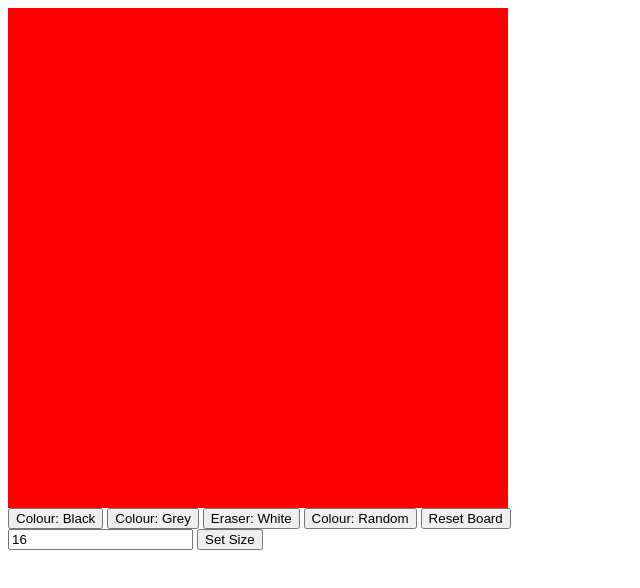
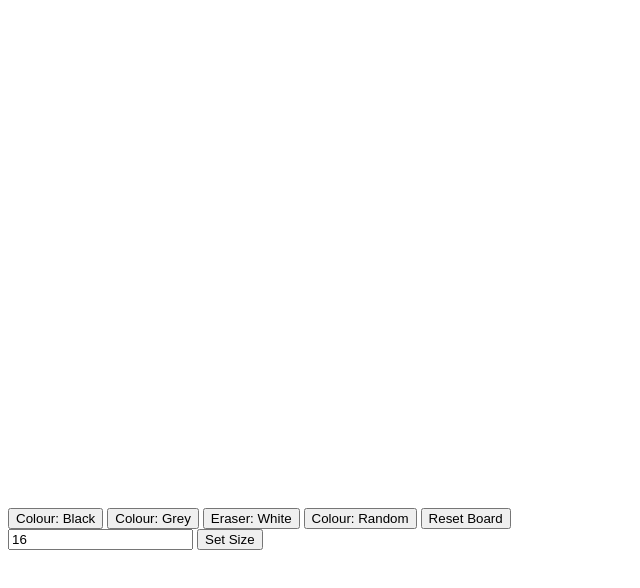
Before and after one commit to Rajesh-Reel/EtchASketch, a plain HTML site: page index.html in a window 1280 px wide. Both pictures are taken after a click on the button "Reset Board". Shown: the whole page, without its empty margins (0-640 px from the left). Drawn offline with Linux system fonts and the light colour scheme.

Commit message:
added reset fn as well as me changing bg color from red to white

```diff
--- a/index.html
+++ b/index.html
@@ -15,7 +15,7 @@
                 <button onClick="changeColor('grey')">Colour: Grey</button>
                 <button onClick="changeColor('white')">Eraser: White</button>
                 <button onClick="changeColor('random')">Colour: Random</button>
-                <button>Reset Board</button>
+                <button onClick="resetBoard()">Reset Board</button>
             </div>
             <div>
                 <input type="text" placeholder="board size" value="16" onChange="changeSize(this.value)"/>
--- a/main.js
+++ b/main.js
@@ -12,7 +12,7 @@ function chooseBoardSize(size) {
   for (let i = 0; i < mount; i++) {
     let square = document.createElement("div");
     square.addEventListener("mouseover", colorSquare);
-    square.style.backgroundColor = "red"; // color of the board size
+    square.style.backgroundColor = "white"; // color of the board size
     board.insertAdjacentElement("beforeend", square);
   }
 }
@@ -40,3 +40,11 @@ function colorSquare() {
 function changeColor(choice) {
   color = choice;
 }
+
+function resetBoard() {
+  let board = document.querySelector(".board");
+  let squares = board.querySelectorAll("div");
+  squares.forEach((div) => {
+    div.style.backgroundColor = "white";
+  });
+}
```
